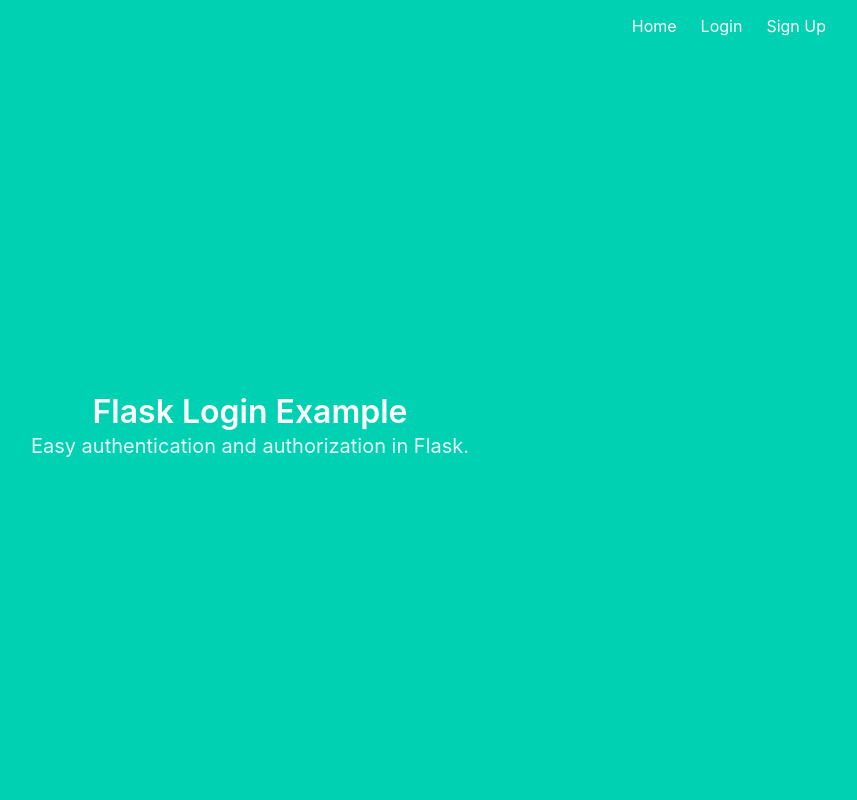
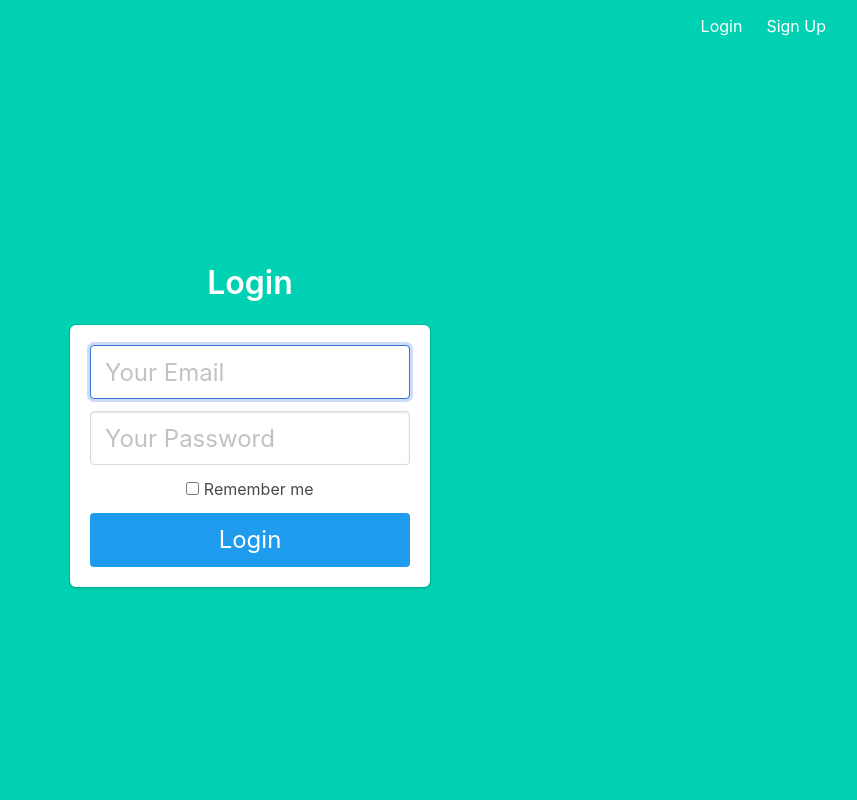
Before and after one commit to jspuertos/flask-zero-project, a Flask app: page / in a window 1280 px wide. Shown: the whole page, without its empty margins (390-1247 px from the left). Run offline with Flask 2, Linux system fonts and the light colour scheme.

Commit message:
Login and Sign Up

```diff
--- a/project/auth.py
+++ b/project/auth.py
@@ -51,4 +51,4 @@
 @login_required
 def logout():
     logout_user()
-    return redirect(url_for('main.index'))
+    return redirect(url_for('auth.login'))
--- a/project/main.py
+++ b/project/main.py
@@ -5,7 +5,7 @@
 
 @main.route('/')
 def index():
-    return render_template('index.html')
+    return render_template('login.html')
 
 @main.route('/events')
 @login_required
--- a/project/templates/base.html
+++ b/project/templates/base.html
@@ -18,9 +18,6 @@
 
                     <div id="navbarMenuHeroA" class="navbar-menu">
                         <div class="navbar-end">
-                            <a href="{{ url_for('main.index') }}" class="navbar-item">
-                                Home
-                            </a>
                             {% if current_user.is_authenticated %}
                             <a href="{{ url_for('main.events') }}" class="navbar-item">
                                 Events
--- a/project/templates/index.html
+++ /dev/null
@@ -1,10 +0,0 @@
-{% extends "base.html" %}
-
-{% block content %}
-<h1 class="title">
-  Flask Login Example
-</h1>
-<h2 class="subtitle">
-  Easy authentication and authorization in Flask.
-</h2>
-{% endblock %}
--- a/project/templates/login.html
+++ b/project/templates/login.html
@@ -23,6 +23,7 @@
                     <input class="input is-large" type="password" name="password" placeholder="Your Password">
                 </div>
             </div>
+
             <div class="field">
                 <label class="checkbox">
                     <input type="checkbox">
```
